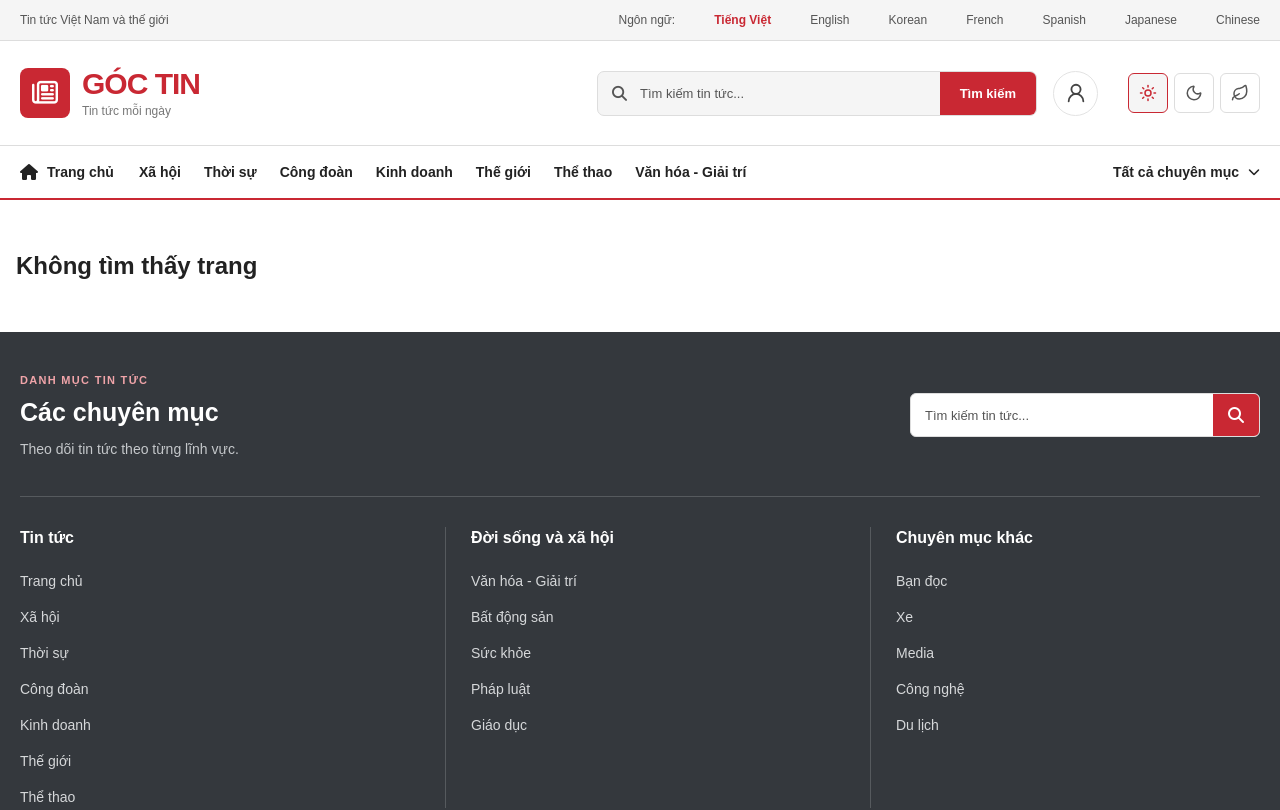
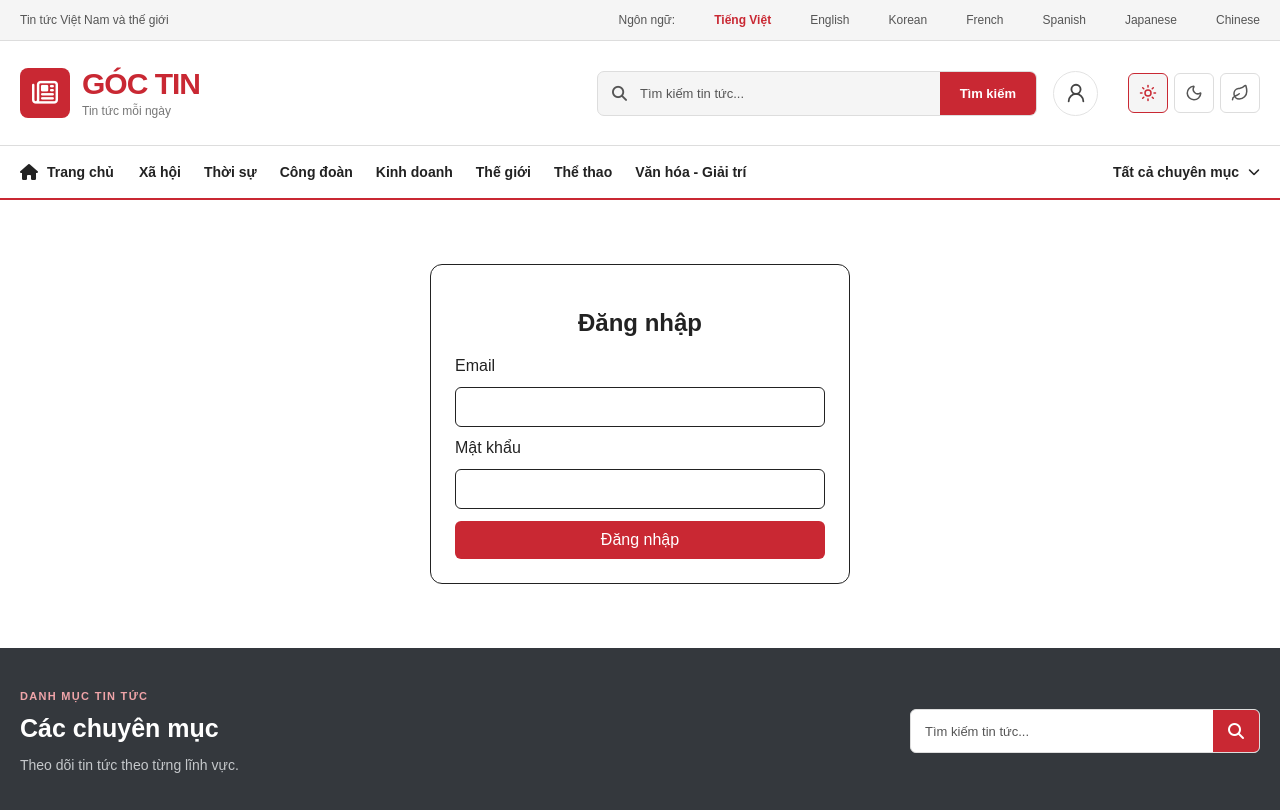
Before and after one commit to danghau2512/nguoi-lao-dong-news, a React (Vite) app: page /dang-nhap in a window 1280 px wide. Shown: the top 810 px of the page. Built offline with nearby package versions, Linux system fonts and the light colour scheme; some icons are missing.

Commit message:
tạo giao diện trang đăng nhập

```diff
--- a/src/App.tsx
+++ b/src/App.tsx
@@ -8,6 +8,7 @@ const CategoryPage = lazy(() => import('./pages/CategoryPage'))
 const SearchPage = lazy(() => import('./pages/SearchPage'))
 const ArticlePage = lazy(() => import('./pages/ArticlePage'))
 const PersonalPage = lazy(() => import('./pages/PersonalPage'))
+const LoginPage = lazy(() => import('./pages/LoginPage'))
 
 export default function App() {
     return (
@@ -35,6 +36,8 @@ export default function App() {
                     element={<PersonalPage />}
                 />
 
+                <Route path="dang-nhap" element={<LoginPage />} />
+
                 <Route
                     path="*"
                     element={<h2>Không tìm thấy trang</h2>}
--- /dev/null
+++ b/src/pages/LoginPage.css
@@ -0,0 +1,36 @@
+.login-page {
+    max-width: 420px;
+    margin: 32px auto;
+    padding: 24px;
+    border: 1px solid currentColor;
+    border-radius: 12px;
+}
+
+.login-page h1 {
+    margin-bottom: 20px;
+    text-align: center;
+}
+
+.login-page form {
+    display: grid;
+    gap: 12px;
+}
+
+.login-page input,
+.login-page button {
+    padding: 10px 12px;
+    border-radius: 6px;
+    font: inherit;
+}
+
+.login-page input {
+    border: 1px solid currentColor;
+    background: transparent;
+    color: inherit;
+}
+
+.login-page button {
+    border: 0;
+    background: #c92833;
+    color: white;
+}
--- /dev/null
+++ b/src/pages/LoginPage.tsx
@@ -0,0 +1,31 @@
+import './LoginPage.css'
+
+export default function LoginPage() {
+    return (
+        <section className="login-page">
+            <h1>Đăng nhập</h1>
+
+            <form onSubmit={(event) => event.preventDefault()}>
+                <label htmlFor="login-email">Email</label>
+                <input
+                    id="login-email"
+                    name="email"
+                    type="email"
+                    autoComplete="username"
+                    required
+                />
+
+                <label htmlFor="login-password">Mật khẩu</label>
+                <input
+                    id="login-password"
+                    name="password"
+                    type="password"
+                    autoComplete="current-password"
+                    required
+                />
+
+                <button type="submit">Đăng nhập</button>
+            </form>
+        </section>
+    )
+}
```
